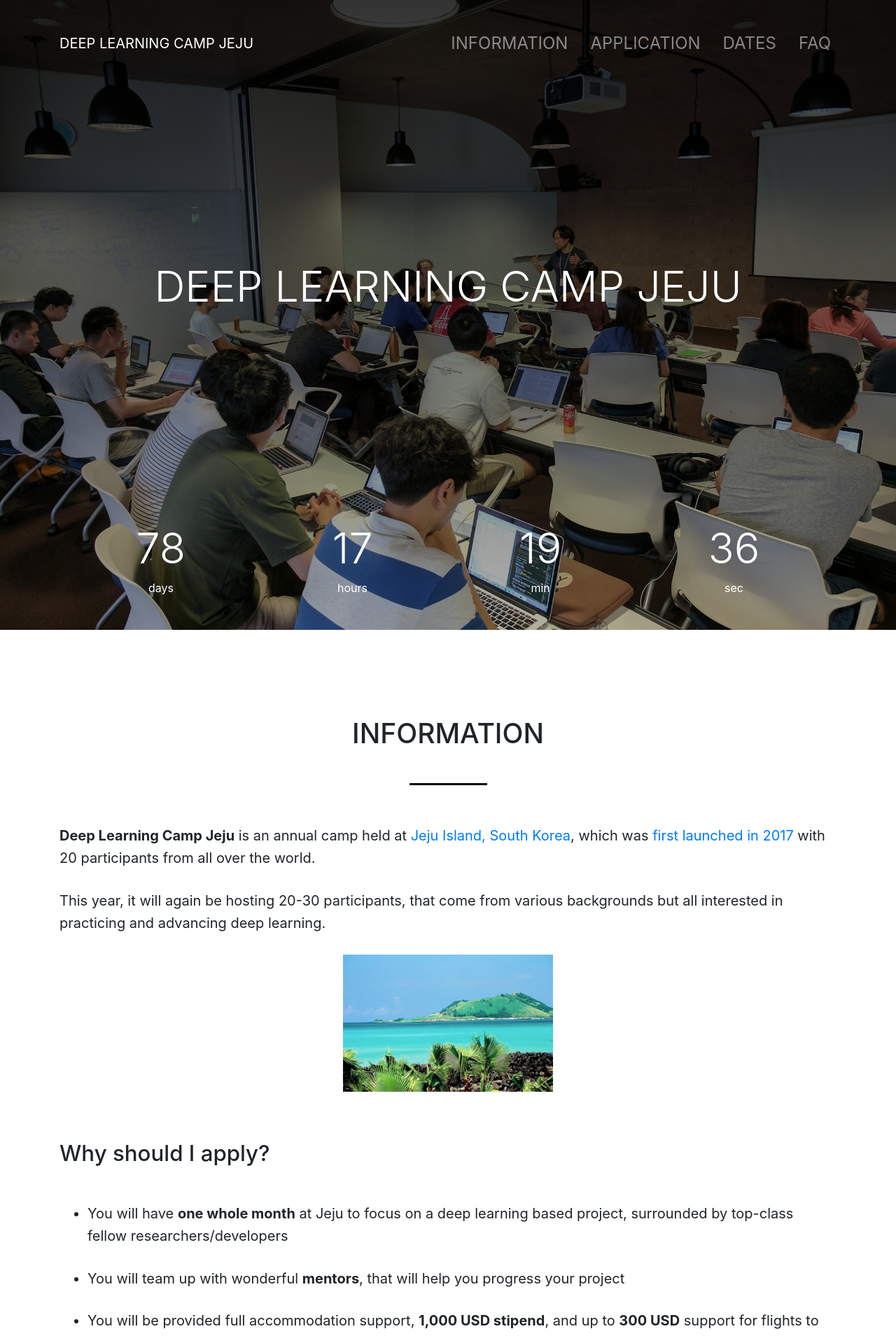
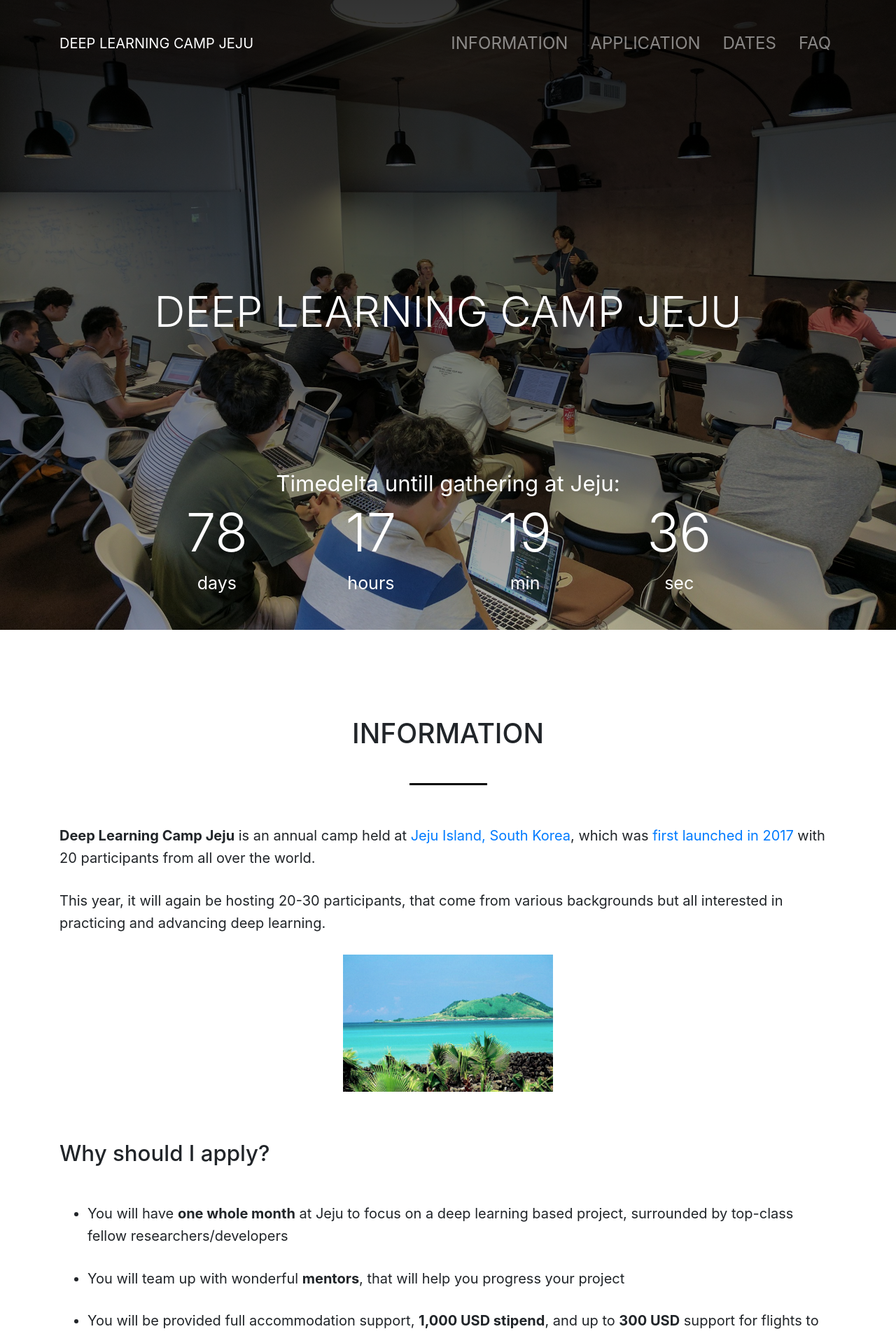
Before and after one commit to TensorFlowKR/dlcampjeju, a Jekyll site: the page built from 2018/index.md, in a window 1280 px wide. Shown: the top 1909 px of the page at 70% size. Built offline with Jekyll 4.4.1, drawn with Linux system fonts in a browser that asks for light colours; nearby versions of some CDN libraries.

Commit message:
[fix] add helper text to the countdown & responsive navbar title

```diff
--- a/_includes/layouts/hero.html
+++ b/_includes/layouts/hero.html
@@ -1,5 +1,11 @@
 <section class="hero">
   <h2 class="hero__heading">DEEP LEARNING CAMP JEJU</h2>
+
+  <div class="hero__dates-container">
+    <div class="hero__dates-container__help-text">
+      Timedelta untill gathering at Jeju:
+    </div>
+
     <div class="hero__dates">
       <div class="hero__dates__element hero__dates__element--day">
         <h3 class="hero__dates__title">
@@ -33,4 +39,5 @@
         </p>
       </div>
     </div>
+  </div>
 </section>
--- a/_includes/layouts/navbar.html
+++ b/_includes/layouts/navbar.html
@@ -1,6 +1,9 @@
 <nav class="navbar navbar-expand-lg navbar-dark position-absolute">
   <div class="container">
-    <a class="navbar-brand" href="#">DEEP LEARNING CAMP JEJU</a>
+    <a class="navbar-brand" href="#">
+      <span class="d-block d-sm-none">DLCAMP JEJU</span>
+      <span class="d-none d-sm-block">DEEP LEARNING CAMP JEJU</span>
+    </a>
     <button class="navbar-toggler" type="button" data-toggle="collapse" data-target="#navbarSupportedContent" aria-controls="navbarSupportedContent" aria-expanded="false" aria-label="Toggle navigation">
       <span class="navbar-toggler-icon"></span>
     </button>
--- a/_sass/layouts/_hero.scss
+++ b/_sass/layouts/_hero.scss
@@ -21,7 +21,6 @@
 
   @media (min-width: $bp-small) and (orientation: landscape) {
     font-size: modular-scale(3);
-    margin-bottom: 5rem;
   }
 
   @include respond-to('medium') {
@@ -29,13 +28,21 @@
   }
 }
 
+.hero__dates-container {
+  position: absolute;
+  display: grid;
+  grid-template-rows: repeat(2, 1fr);
+  bottom: 2em;
+}
+
 .hero__dates {
-  display: flex;
-  flex-wrap: wrap;
+  display: grid;
+  grid-template-columns: repeat(4, 1fr);
+  grid-gap: 0 2em;
   justify-content: space-around;
+  text-align: center;
   width: 100%;
   max-width: 1100px;
-  position: absolute;
   bottom: 2rem;
 
   @media (min-width: $bp-small) and (orientation: landscape) {
@@ -44,7 +51,14 @@
 
   @include respond-to('medium') {
     opacity: 1;
+    grid-gap: 0 5em;
   }
+
+  @include respond-to("large") {
+    opacity: 1;
+    grid-gap: 0 8em;
+  }
+
 }
 
 .hero__dates__title {
@@ -54,9 +68,37 @@
   @include respond-to('small') {
     font-size: modular-scale(6, 1rem);
   }
+
+  @include respond-to("large") {
+    font-size: modular-scale(7, 1rem);
+  }
 }
 
 
 .hero__dates__label {
   text-align: center;
+  font-size: modular-scale(1, 1rem);
+
+  @include respond-to("large") {
+    font-size: modular-scale(2, 1rem);
+  }
 }
+
+.hero__dates-container__help-text {
+  text-align: center;
+  align-self: end;
+  font-size: modular-scale(1, 1rem);
+
+  @media (min-width: $bp-small) and (orientation: landscape) {
+    opacity: 0;
+  }
+
+  @include respond-to('medium') {
+    opacity: 1;
+    font-size: modular-scale(2, 1rem);
+  }
+
+  @include respond-to("large") {
+    font-size: modular-scale(3, 1rem);
+  }
+}
--- a/assets/js/index.js
+++ b/assets/js/index.js
@@ -23,16 +23,16 @@
   $(".navbar-toggler").click(function() {
     const height = $(".navbar-collapse").height() * 1.5;
     const hero = $(".hero");
-    const heroDates = $(".hero__dates");
+    const heroDatesContainer = $(".hero__dates-container");
 
     if (parseInt(hero.css("padding-top"), 10) > 0) {
       // closing navbar
       hero.animate({ paddingTop: 0 });
-      heroDates.fadeIn();
+      heroDatesContainer.fadeIn();
     } else {
       // opening navbar
       hero.animate({ paddingTop: height });
-      heroDates.fadeOut();
+      heroDatesContainer.fadeOut();
     }
   });
 });
```
Lines whose indentation alone changed are shown as unchanged.
